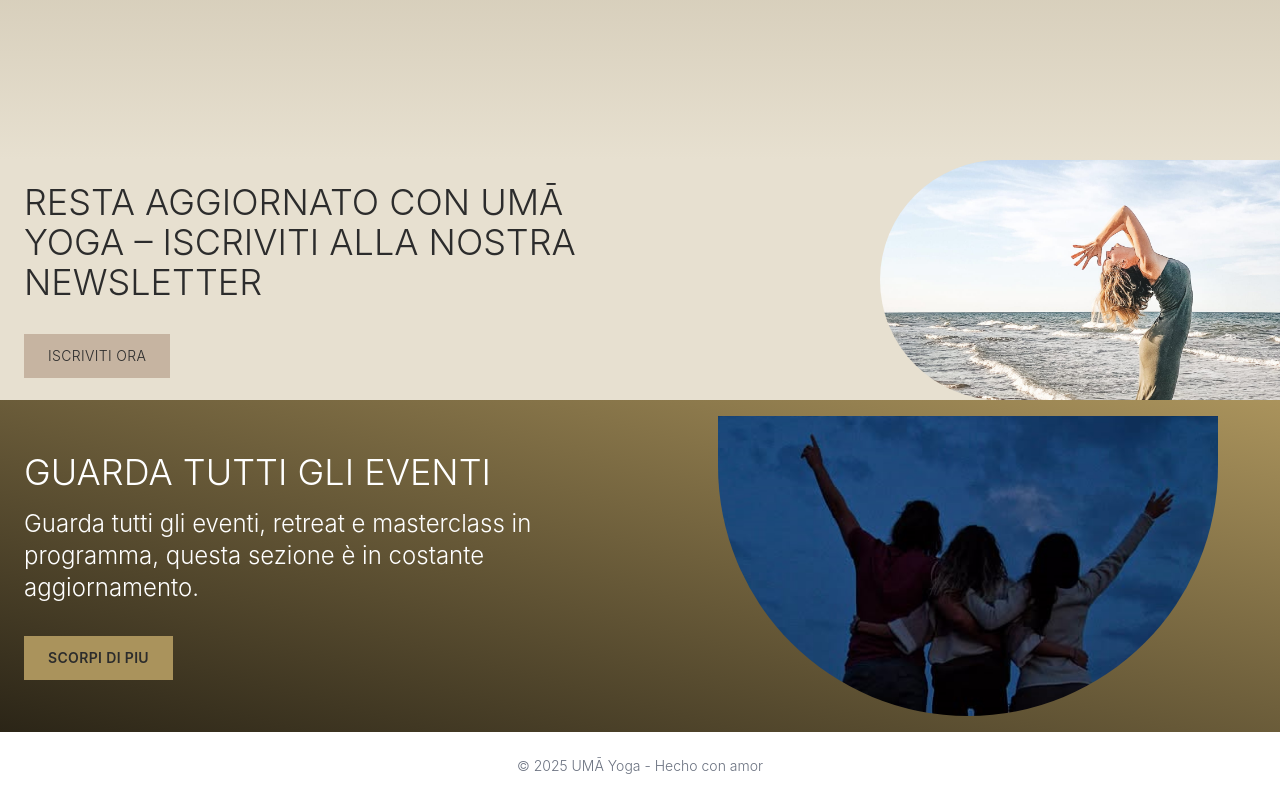
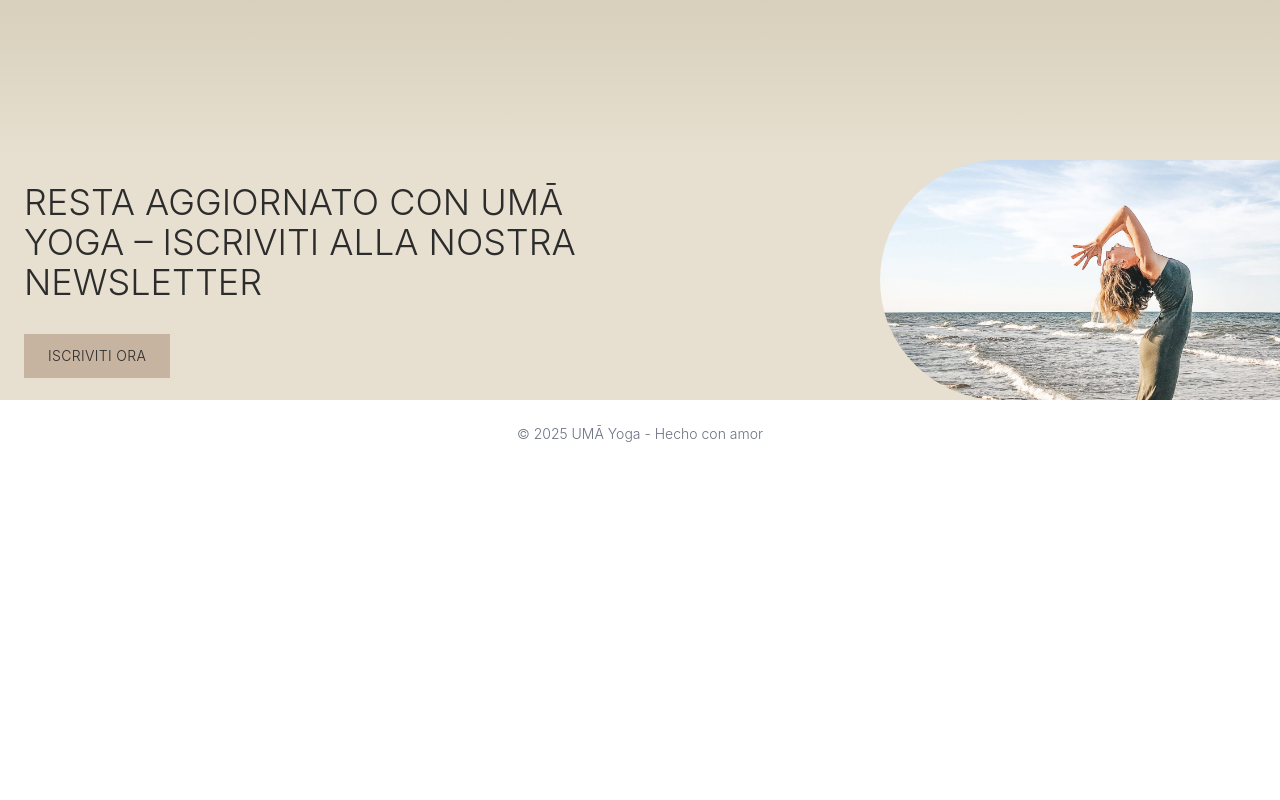
Before and after one commit to asorbellini/static-uma-yoga, a React (Vite) app: page / in a window 1280 px wide. Shown: the part 2986-3786 px from the top of the page. After the commit the page ends 3454 px from the top, so only its background shows below. Built offline with nearby package versions, Linux system fonts and the light colour scheme.

Commit message:
ToRetreat e workshop component not in home section.

```diff
--- a/src/pages/Home.jsx
+++ b/src/pages/Home.jsx
@@ -5,7 +5,6 @@ import NewSetter from "../components/NewSetter.jsx"
 import Footer from "../components/Footer.jsx"
 import ScrollToTop from "../components/ScrollToTop.jsx"
 import UmaSummary from "../components/UmaSummary.jsx"
-import ToRetreateWorkshop from "../components/ToRetreateWorkshop.jsx"
 
 function Home() {
   return (
@@ -15,7 +14,6 @@ function Home() {
       <ScrollToTop />
       <UmaSummary />
       <NewSetter />
-      <ToRetreateWorkshop />
       <Footer />
     </div>
   )
```
